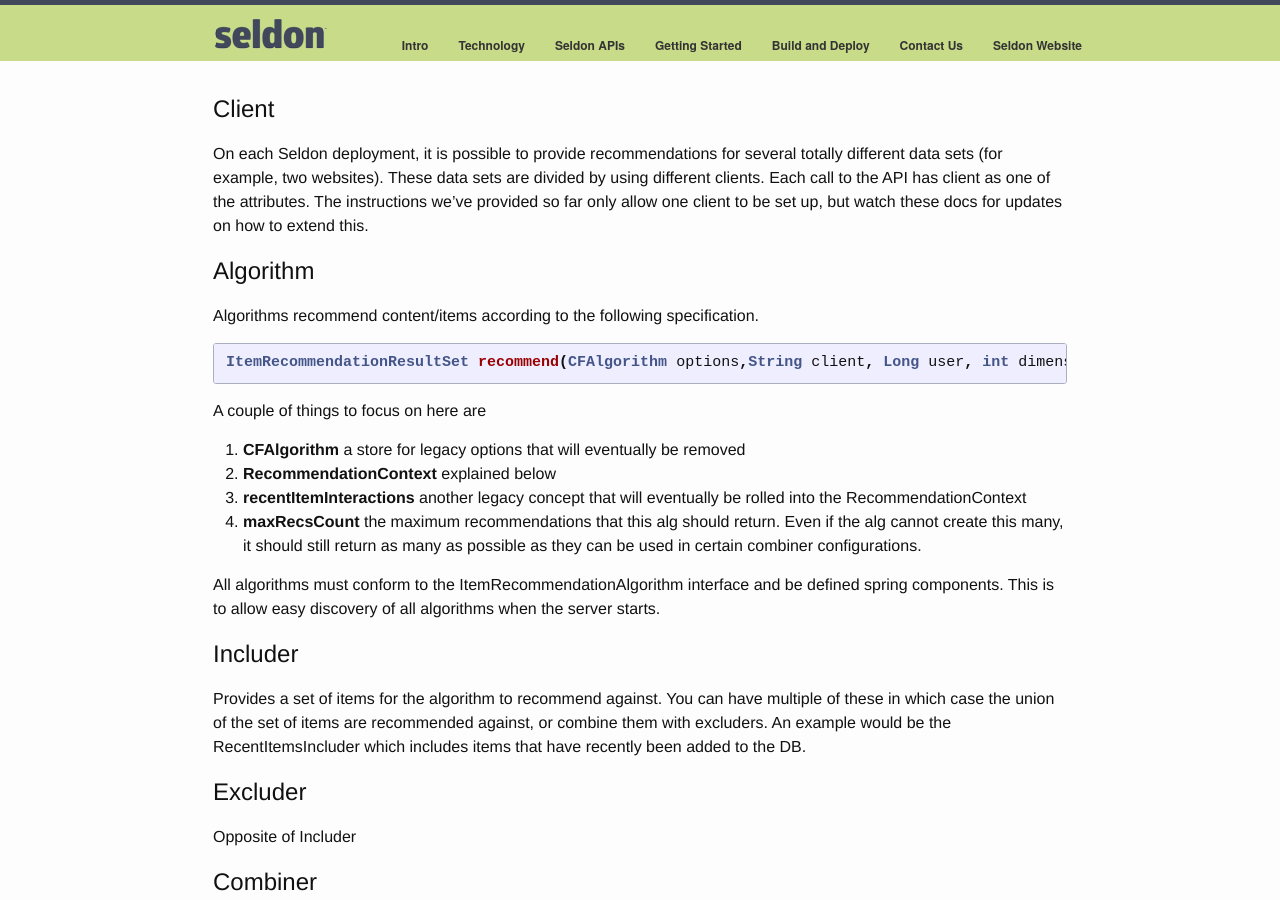
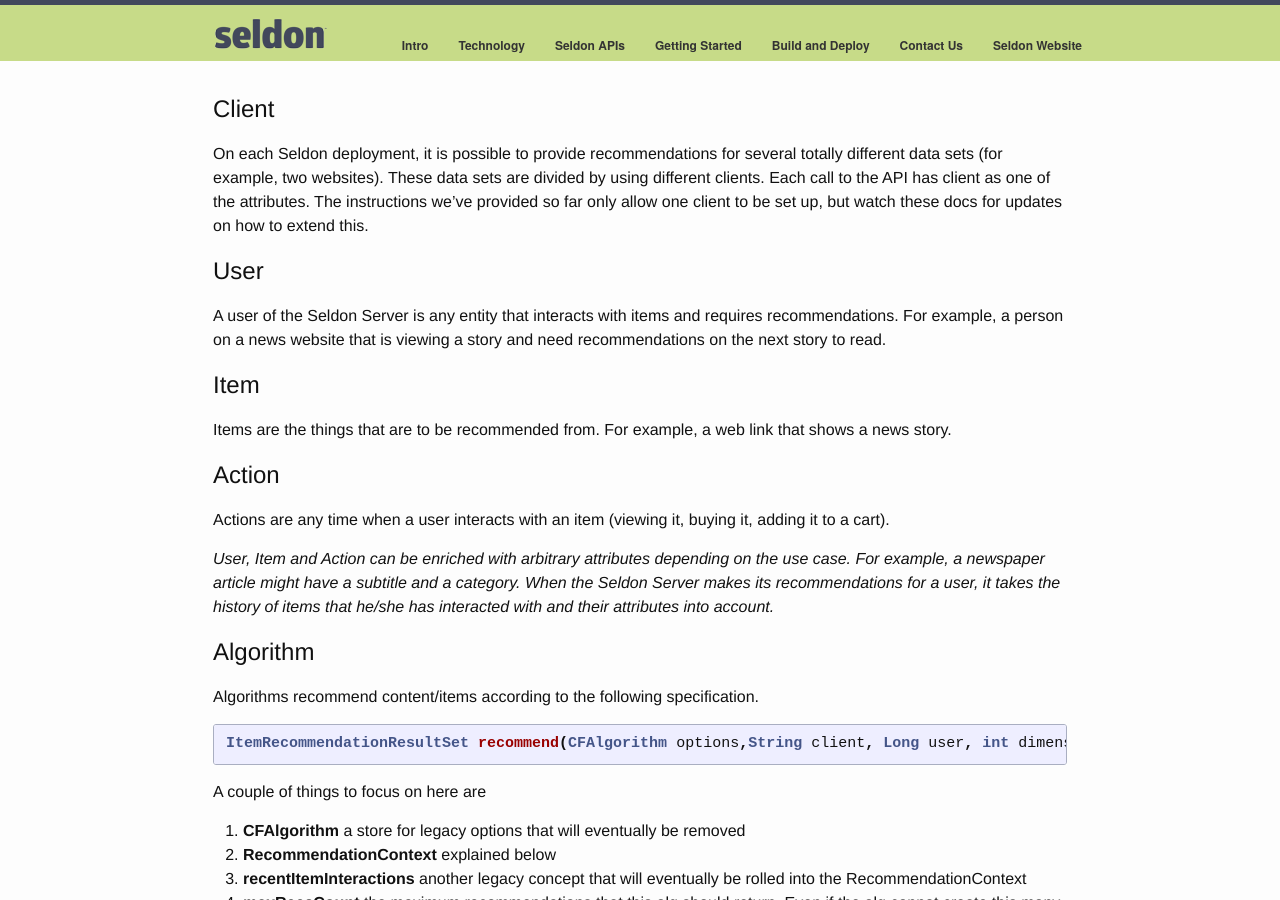
Before and after one commit to SeldonIO/seldonio.github.com, a Jekyll site: the page built from concepts.md, in a window 1280 px wide and 900 px high. Built offline with Jekyll 4.4.1, drawn with Linux system fonts in a browser that asks for light colours.

Commit message:
sorted pic and added more concepts

```diff
--- a/concepts.md
+++ b/concepts.md
@@ -6,6 +6,20 @@ title: Concepts
 ## Client
 
 On each Seldon deployment, it is possible to provide recommendations for several totally different data sets (for example, two websites). These data sets are divided by using different clients. Each call to the API has client as one of the attributes. The instructions we've provided so far only allow one client to be set up, but watch these docs for updates on how to extend this.
+
+## User
+
+A user of the Seldon Server is any entity that interacts with items and requires recommendations. For example, a person on a news website that is viewing a story and need recommendations on the next story to read.
+
+## Item
+
+Items are the things that are to be recommended from. For example, a web link that shows a news story.
+
+## Action
+
+Actions are any time when a user interacts with an item (viewing it, buying it, adding it to a cart).
+
+*User, Item and Action can be enriched with arbitrary attributes depending on the use case. For example, a newspaper article might have a subtitle and a category.  When the Seldon Server makes its recommendations for a user, it takes the history of items that he/she has interacted with and their attributes into account.*
 
 ## Algorithm
 
```
Also changed, not shown: img/OpenSourceProjects.png.
